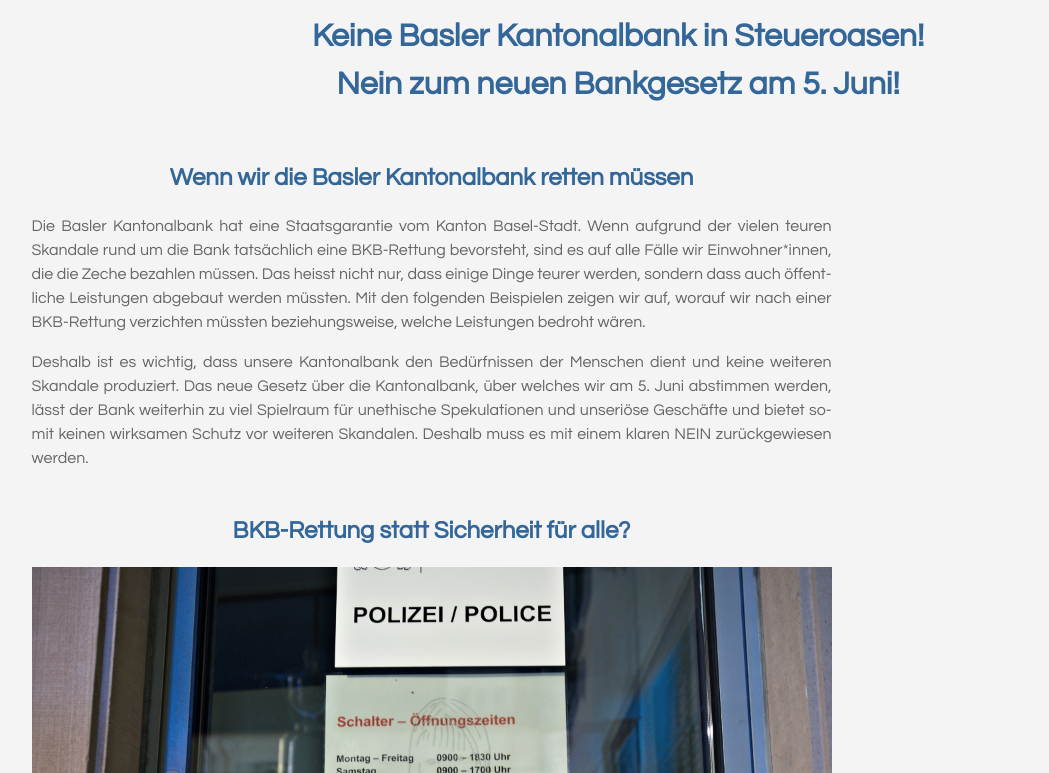
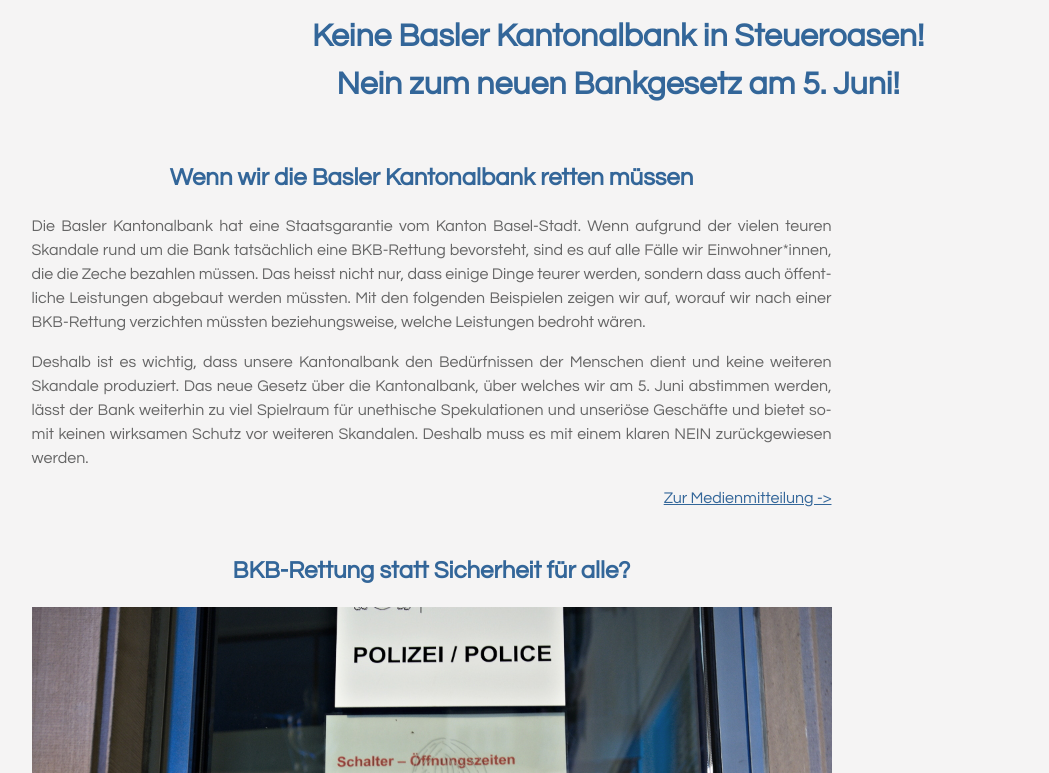
Before and after one commit to PiratenparteiBeiderBasel/bkb-skandal.ch, a plain HTML site: page 2/index.html in a window 1280 px wide. Shown: the part 327-1100 px from the top of the page, without its empty margins (22-1071 px from the left). Drawn offline with Linux system fonts and the light colour scheme.

Commit message:
Link zur Medienmitteilung hinzugefügt.

```diff
--- a/2/index.html
+++ b/2/index.html
@@ -30,6 +30,9 @@
 					</p>
 					<p>
 						Deshalb ist es wichtig, dass unsere Kantonalbank den Bedürfnissen der Menschen dient und keine weiteren Skandale produziert. Das neue Gesetz über die Kantonalbank, über welches wir am 5. Juni abstimmen werden, lässt der Bank weiterhin zu viel Spielraum für unethische Spekulationen und unseriöse Geschäfte und bietet somit keinen wirksamen Schutz vor weiteren Skandalen. Deshalb muss es mit einem klaren NEIN zurückgewiesen werden.
+					</p>
+					<p style="text-align:right;">
+						<a href="https://www.occupybasel.ch/neues-bankgesetz-bkb-rettung-statt-kindertagesstaette/3102" target="_blank">Zur Medienmitteilung -></a>
 					</p>
 				</section>
 				<section>
```
